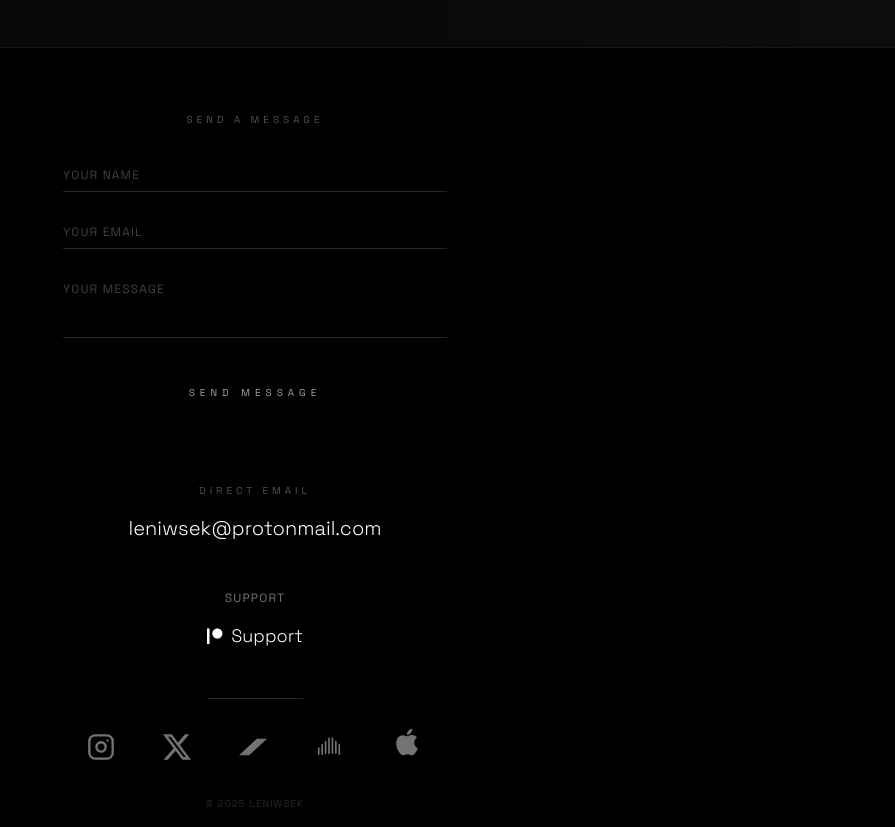
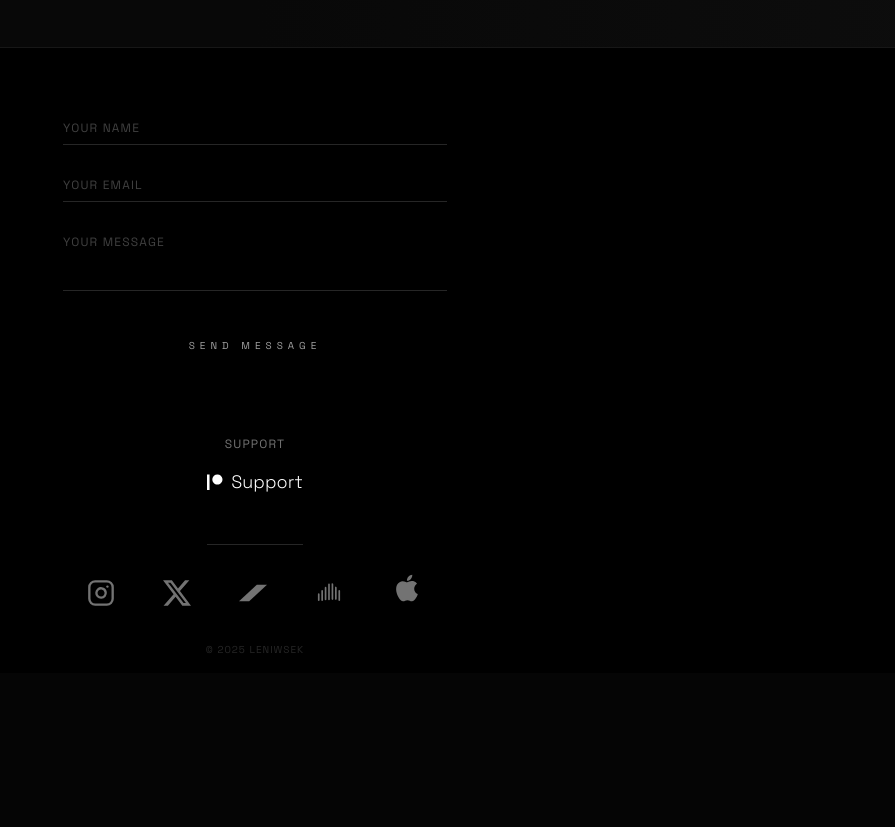
Before and after one commit to Valkyranna/LENIWSEK, a Next.js app: page /LENIWSEK/ in a window 1280 px wide. Shown: the part 2571-3398 px from the top of the page, without its empty margins (385-1280 px from the left). After the commit the page ends 3244 px from the top, so only its background shows below. Built offline with nearby package versions, Linux system fonts and the light colour scheme.

Commit message:
Refine Contact component: remove direct email and duplicate header

```diff
--- a/components/Contact.tsx
+++ b/components/Contact.tsx
@@ -109,7 +109,6 @@ const Contact: React.FC = () => {
 
                 {/* Minimalist Contact Form */}
                 <div className="mb-20 w-full max-w-sm mx-auto text-left">
-                    <h3 className="text-[10px] uppercase tracking-[0.4em] text-neutral-600 mb-8 text-center">Send a Message</h3>
                     <form onSubmit={handleSubmit} className="space-y-6">
                         <div className="relative group">
                             <input
@@ -148,13 +147,6 @@ const Contact: React.FC = () => {
                     </form>
                 </div>
 
-                {/* Single Contact Box */}
-                <div className="flex flex-col items-center mb-12 w-full max-w-lg mx-auto">
-                    <h3 className="text-[10px] uppercase tracking-[0.4em] text-neutral-600 mb-4">Direct Email</h3>
-                    <a href="mailto:leniwsek@protonmail.com" className="text-lg md:text-xl font-light text-white hover:text-neutral-400 transition-colors">
-                        leniwsek@protonmail.com
-                    </a>
-                </div>
 
                 {/* Support Links */}
                 <div className="flex flex-col items-center mb-12 w-full max-w-lg mx-auto">
```
